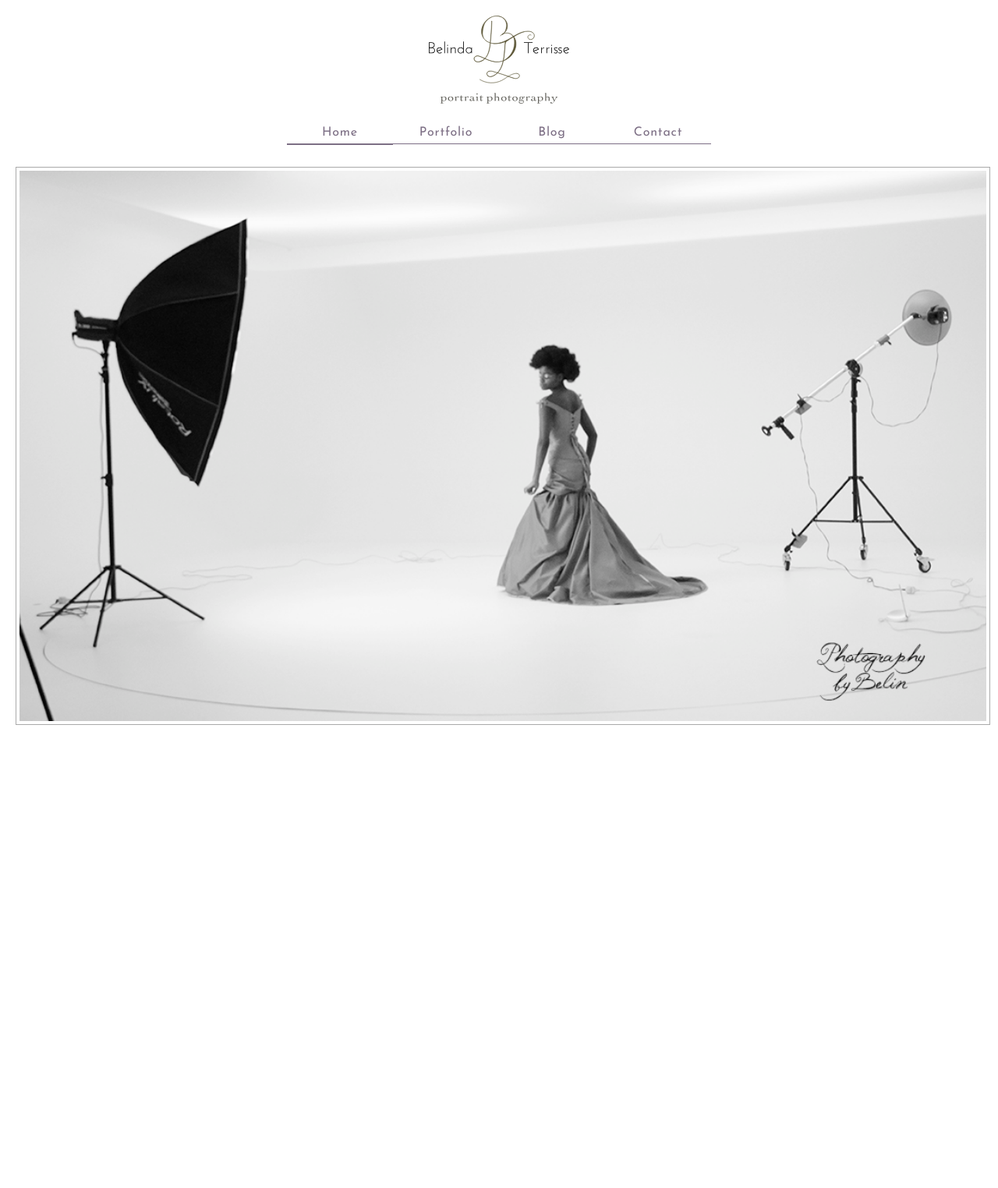
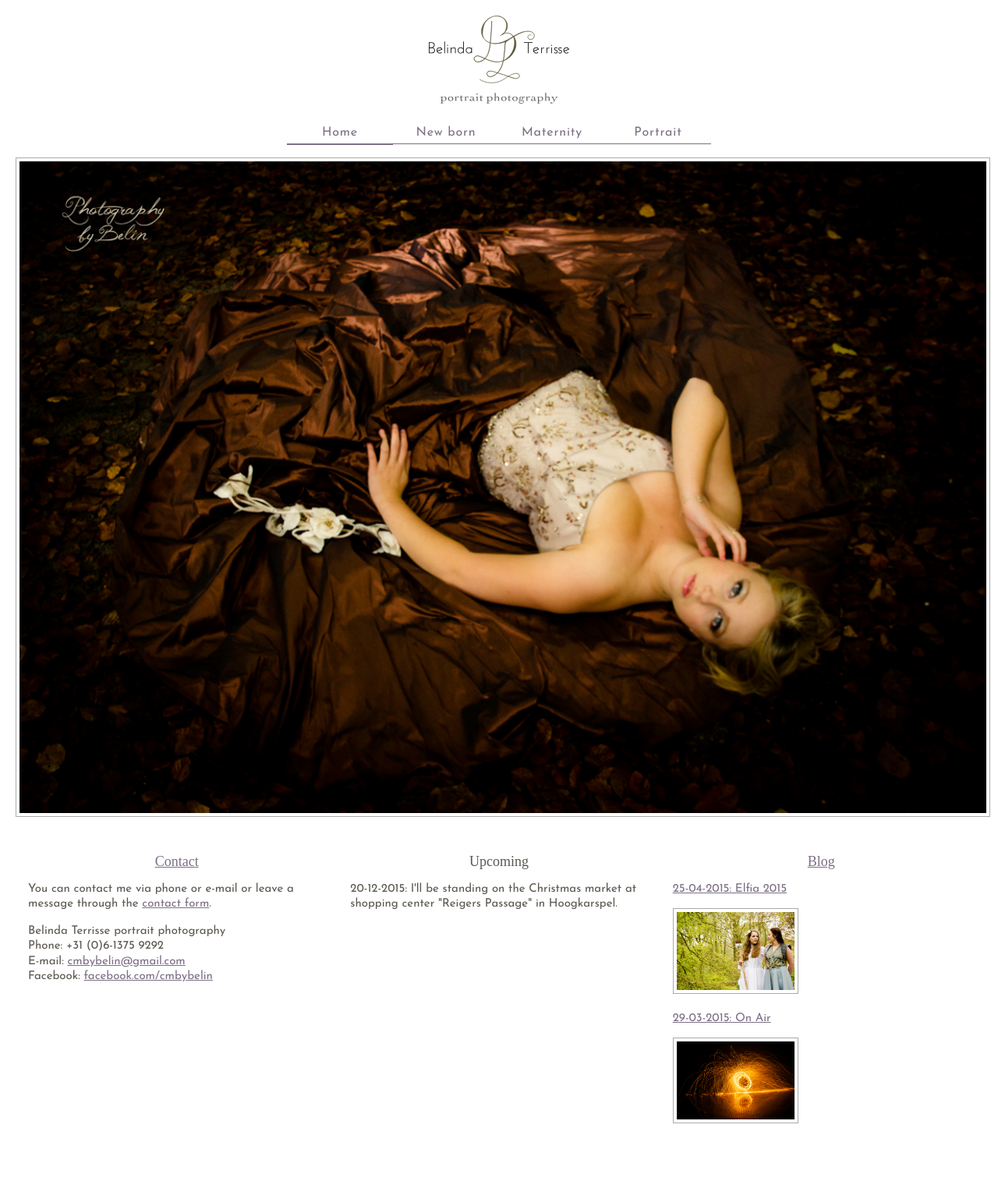
Before and after one commit to cmbybelin/cmbybelin.github.io, a Jekyll site: the page built from index.html, in a window 1280 px wide. Shown: the whole page at 78% size. Built offline with Jekyll 4.4.1, drawn with Linux system fonts in a browser that asks for light colours; nearby versions of some CDN libraries; some web fonts are replaced; before the commit the page ends 986 px from its top, so only the background shows below that.

Commit message:
Show portfolio entries in menu. Add contact/blog to home screen.

```diff
--- a/_includes/head.html
+++ b/_includes/head.html
@@ -18,18 +18,13 @@
   <nav>
    <ul>
     <li class="{% if page.id == 'home' %}active{% endif %}"><a href="/">Home</a></li><!--
-    --><li class="dropdown{% if include.portfolio_section %} active{% endif %}" aria-haspopup="true">
-     <span class="dropdown-title small">{% if include.portfolio_section %}{{ include.portfolio_section }}{% else %}Portfolio{% endif %}</span>
-     <span class="dropdown-title wide">Portfolio</span>
-     <ul class="subnav">
-{% assign portfolio_ordered = site.portfolio | sort: 'order' %}
-{% for portfolio in portfolio_ordered %}
-      <li><a href="{{ portfolio.url }}">{{ portfolio.excerpt }}</a></li>
-{% endfor %}
-     </ul></li><!--
-    --><li class="{% if page.id == 'blog' or page.layout == 'blog' %}active{% endif %}"><a href="/blog.html">Blog</a></li><!--
-    --><li class="{% if page.id == 'contact' %}active{% endif %}"><a href="/contact.html">Contact</a></li>
-   </ul>
+    {% assign portfolio_ordered = site.portfolio | sort: 'order' %}
+    {% for portfolio in portfolio_ordered %}
+      --><li class="{% if page.portfolio_folder == portfolio.portfolio_folder %}active{% endif %}"><a href="{{ portfolio.url }}">{{ portfolio.excerpt }}</a></li><!--
+    {% endfor %}
+    - -><li class="{% if page.id == 'blog' or page.layout == 'blog' %}active{% endif %}"><a href="/blog.html">Blog</a></li><!- -
+    - -><li class="{% if page.id == 'contact' %}active{% endif %}"><a href="/contact.html">Contact</a></li>
+   --></ul>
   </nav>
  </header>
 
--- a/_layouts/portfolio.html
+++ b/_layouts/portfolio.html
@@ -5,7 +5,6 @@ id: portfolio
 {% include head.html portfolio_section=page.title %}
 
  <article class="portfolio">
-  <h2>{{ page.excerpt }}</h2>
   <div class="photo">
   {% for photo in page.portfolio %}
    <div id="img{{ forloop.index }}" class="caroussel{% if forloop.first %} selected{% endif %}">
--- a/index.html
+++ b/index.html
@@ -5,14 +5,35 @@ excerpt: Fotografie, De kunst om het juiste moment vast te leggen, een gevoel ov
 ---
 {% include head.html %}
 
- <article>
+<article>
+ <div class="slideshow">
+  <a href="/portfolio/portrait.html"><img src="/portfolio/portrait/m01.02.jpg"/></a>
+ </div>
 
- <h2>&nbsp;</h2>
- <div class="teaser">
-  <div class="slideshow">
-   <a href="/portfolio/portrait.html"><img src="portfolio/portret/M02.01.jpg"/></a>
-  </div>
+ <div class="info">
+  <section>
+   <h2><a href="contact.html">Contact</a></h2>
+   <p>You can contact me via phone or e-mail or leave a message through the <a href="/contact.html">contact form</a>.
+   <p class="vcard">
+    <span class="fn org">Belinda Terrisse portrait photography</span><br/>
+    Phone: <span class="tel">+31 (0)6-1375 9292</span><br/>
+    E-mail: <a href="mailto:cmbybelin@gmail.com" class="email">cmbybelin@gmail.com</a><br/>
+    Facebook: <a href="https://www.facebook.com/cmbybelin" class="facebook">facebook.com/cmbybelin</a>
+   </p>
+  </section><section>
+   <h2>Upcoming</h2>
+   <p>20-12-2015: I'll be standing on the Christmas market at shopping center "Reigers Passage" in Hoogkarspel.</p>
+  </section><section>
+   <h2><a href="blog.html">Blog</a></h2>
+{% for post in site.posts %}
+ {% assign photo = post.portfolio | first %}
+  <p><a href="{{ post.url }}">
+   {{ post.date | date: "%d-%m-%Y" }}: {{ post.title }}
+  </a></p>
+{% if photo.photo %}<img src="/{{ photo.photo }}" alt="{{ photo.caption }}" draggable="false"/>{% endif %}
+
+{% endfor %}
+  </section>
  </div>
 </article>
-
 {% include tail.html %}
--- a/style/main.css
+++ b/style/main.css
@@ -19,7 +19,7 @@ body {
 }
 header, nav, article {
  max-width: 1280px;
- margin: 0 auto 8px;
+ margin: 0 auto 16px;
 }
 header h2 {
  display: inline;
@@ -104,71 +104,28 @@ img {
  -ms-user-select: none;
 }
 
-/* MENU */
-.dropdown {
- cursor: pointer;
- border-top-left-radius: 2px;
- border-top-right-radius: 2px;
-}
-.dropdown-title.wide {
- display: none;
-}
-.dropdown.hover {
- background-color: #5C5750;
- color: #ddd;
-}
-
-.subnav {
- display: none;
- background-color: rgba(92, 87, 80, .8) /* #5C5750 */;
- padding: 0 12px 24px;
- margin: 4px 0 0 -8px;
- border-top-right-radius: 2px;
- border-bottom-left-radius: 12px;
- border-bottom-right-radius: 12px;
- position: absolute;
- min-width: 82px;
- z-index: 999;
-}
-.subnav li {
- display: block;
- margin: 0;
- padding: 0;
- text-align: left;
- font-size: smaller;
- border-bottom: 1px solid #ddd;
- width: auto;
-}
-.subnav li a {
- color: #ddd;
- display: block;
- padding-top: 16px;
-}
-.subnav li a:hover {
- color: #fff;
-}
-
-
-.dropdown.hover .subnav {
- display: block;
-}
-
-
 /* INDEX */
-.teaser .slideshow {
+.slideshow,
+.slideshow a,
+.slideshow img {
  display: block;
  width: 100%;
- margin-bottom: 12px;
 }
-.teaser .slideshow img {
- display: block;
- width: 100%;
+.slideshow {
+ margin-bottom: 32px;
 }
 
 article a {
  text-decoration: underline;
 }
 
+.info section {
+ margin: 16px;
+}
+.info img {
+ max-width: 200px;
+ max-height: 100px;
+}
 /* PORTFOLIO */
 .portfolio h2 {
  display: none;
@@ -179,7 +136,7 @@ article a {
 }
 .portfolio .photo {
  position: absolute;
- top: 194px;
+ top: 200px;
  bottom: 8px;
  left: 0;
  right: 0;
@@ -195,8 +152,8 @@ article a {
  display: block;
  top: 0;
  bottom: 0;
- left: 0;
- right: 0;
+ left: 8px;
+ right: 8px;
  background-size: contain;
  background-position: center;
  background-repeat: no-repeat;
@@ -299,6 +256,11 @@ button {
   max-width: 600px;
   max-height: 600px;
  }
+ .info section {
+  width:calc(100% / 3 - 32px);
+  display: inline-block;
+  vertical-align: top
+ }
 }
 
 /* iPad and up: */
@@ -335,7 +297,7 @@ button {
  .navigate {
   display: block;
   position: absolute;
-  top: 216px;
+  top: 200px;
   bottom: 72px;
   width: 30%;
   font-size: 400%;
@@ -370,12 +332,6 @@ button {
   display: block;
  }
  .portfolio .photo {
-  top: 216px;
   bottom: 72px;
  }
 }
-@media (min-width: 830px) {
- .portfolio .photo {
-  top: 216px;
- }
-}
```
Also changed, not shown: contact.md (+6 -7 lines), _portfolio/portrait/M02.01.jpg (renamed from _portfolio/portret/M02.01.jpg).
